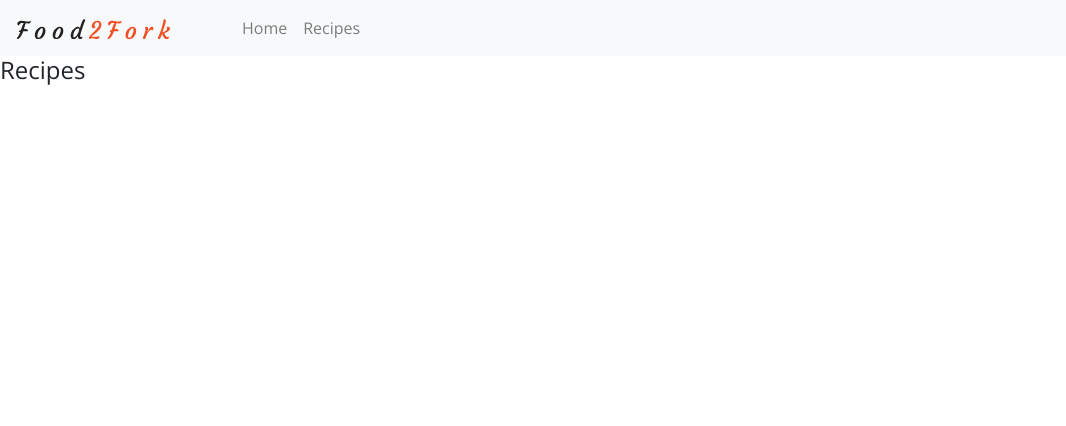
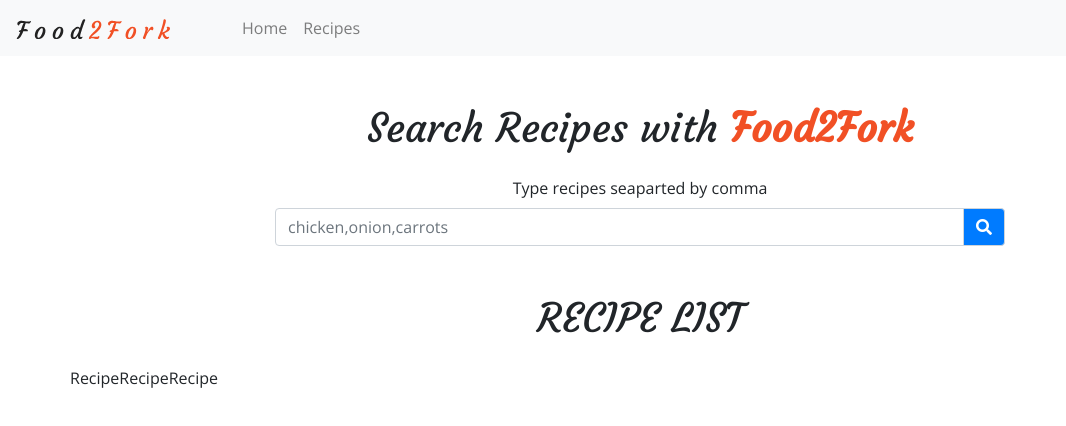
Before and after one commit to Mihailo1995/recipes-app, a React (Create React App) app: page /recipes in a window 1280 px wide. Shown: the top 426 px of the page, without its empty margins (0-1066 px from the left). Built offline with nearby package versions, Linux system fonts and the light colour scheme.

Commit message:
RecipeList finished

```diff
--- a/public/index.html
+++ b/public/index.html
@@ -24,7 +24,7 @@
       work correctly both with client-side routing and a non-root public URL.
       Learn how to configure a non-root public URL by running `npm run build`.
     -->
-    <title>Food2fork Recipes App</title>
+    <title>Food2Fork Recipes App</title>
     <!-- Google Fonts -->
     <link href="https://fonts.googleapis.com/css?family=Courgette|Open+Sans&display=swap" rel="stylesheet">
     <!-- Font Awesome -->
--- /dev/null
+++ b/src/components/Recipe.js
@@ -0,0 +1,9 @@
+import React, { Component } from "react";
+
+export class Recipe extends Component {
+    render() {
+        return <div>Recipe</div>;
+    }
+}
+
+export default Recipe;
--- /dev/null
+++ b/src/components/RecipeList.js
@@ -0,0 +1,28 @@
+import React, { Component } from "react";
+import Recipe from "./Recipe";
+
+export class RecipeList extends Component {
+    render() {
+        const { recipes } = this.props;
+
+        return (
+            <>
+                <div className="container py-5">
+                    <div className="row">
+                        <div className="col-10 mx-auto mb-3 col-md-6 text-center text-uppercase">
+                            <h1 className="text-slanted">Recipe List</h1>
+                        </div>
+                    </div>
+
+                    <div className="row">
+                        {recipes.map((recipe) => (
+                            <Recipe key={recipe.recipe_id} recipe={recipe} />
+                        ))}
+                    </div>
+                </div>
+            </>
+        );
+    }
+}
+
+export default RecipeList;
--- /dev/null
+++ b/src/components/Search.js
@@ -0,0 +1,46 @@
+import React, { Component } from "react";
+
+export class Search extends Component {
+    render() {
+        const { search, handleChange, handleSubmit } = this.props;
+
+        return (
+            <div className="container">
+                <div className="row">
+                    <div className="col-10 mx-auto col-md-8 mt-5 text-center">
+                        <h1 className="text-slanted">
+                            Search Recipes with{" "}
+                            <strong className="text-orange">Food2Fork</strong>
+                        </h1>
+                        <form className="mt-4">
+                            <label htmlFor="search">
+                                Type recipes seaparted by comma
+                            </label>
+                            <div className="input-group">
+                                <input
+                                    type="text"
+                                    name="search"
+                                    className="form-control"
+                                    placeholder="chicken,onion,carrots"
+                                    value={search}
+                                    onChange={handleChange}
+                                />
+                                <div className="input-group-append">
+                                    <button
+                                        type="submit"
+                                        className="input-group-text bg-primary text-white"
+                                        onClick={handleSubmit}
+                                    >
+                                        <i className="fas fa-search"></i>
+                                    </button>
+                                </div>
+                            </div>
+                        </form>
+                    </div>
+                </div>
+            </div>
+        );
+    }
+}
+
+export default Search;
--- a/src/pages/Recipes.js
+++ b/src/pages/Recipes.js
@@ -1,8 +1,39 @@
 import React, { Component } from "react";
+import Search from "../components/Search";
+import RecipeList from "../components/RecipeList";
+import { recipeData } from "../data/tempList";
 
 export class Recipes extends Component {
+    constructor(props) {
+        super(props);
+    }
+
+    state = {
+        recipes: recipeData,
+        search: ""
+    };
+
+    handleChange = (e) => {
+        this.setState({
+            search: e.target.value
+        });
+    };
+
+    handleSubmit = (e) => {
+        e.preventDefault();
+    };
+
     render() {
-        return <h4>Recipes</h4>;
+        return (
+            <>
+                <Search
+                    search={this.state.search}
+                    handleChange={this.handleChange}
+                    handleSubmit={this.handleSubmit}
+                />
+                <RecipeList recipes={this.state.recipes} />
+            </>
+        );
     }
 }
 
```
